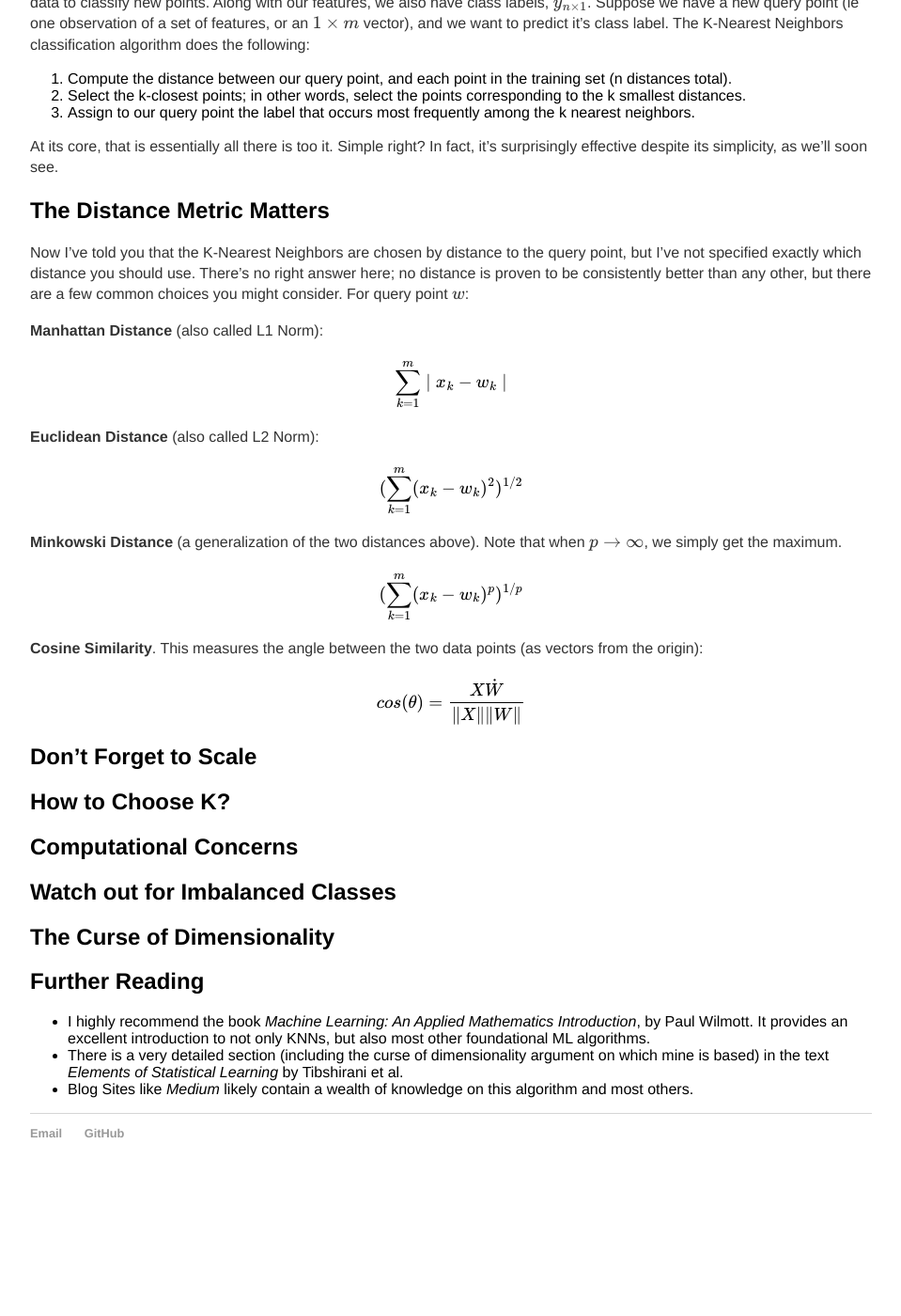
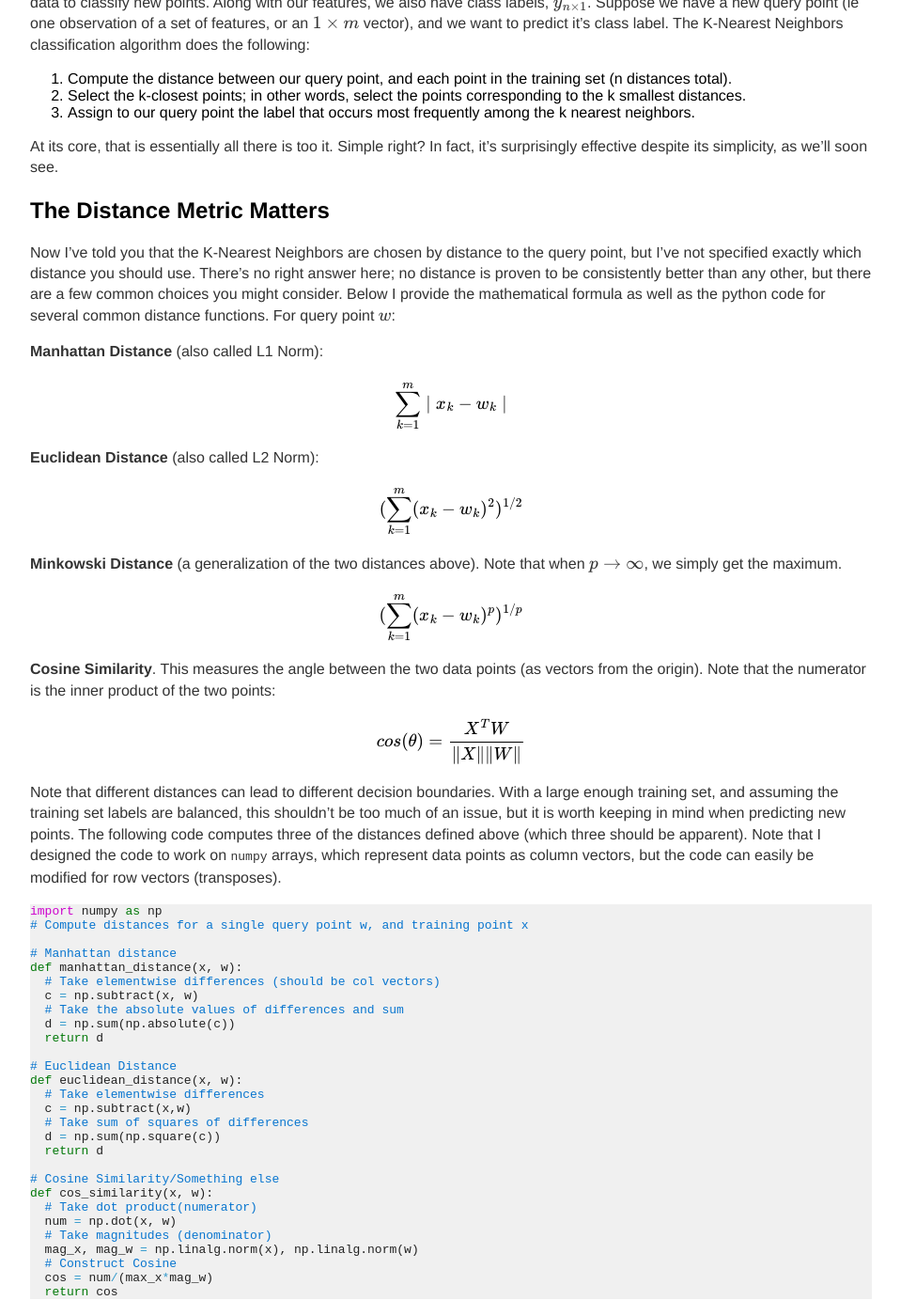
Before and after one commit to 12mre1/12mre1.github.io, a Jekyll site: the page built from _posts/2020-12-10-The-Surprising-Effectiveness-of-K-Nearest-Neighbours.md, in a window 1280 px wide and 1400 px high, scrolled down 681 px. Shown: the whole window at 94% size, without its empty margins (160-1119 px from the left). Built offline with Jekyll 4.4.1, drawn with Linux system fonts in a browser that asks for light colours; formulas are drawn with MathJax 3; before the commit the page ends 1954 px from its top, so only the background shows below that; some of the changed text lies outside the part shown.

Commit message:
update knn post

````diff
--- a/_posts/2020-12-10-The-Surprising-Effectiveness-of-K-Nearest-Neighbours.md
+++ b/_posts/2020-12-10-The-Surprising-Effectiveness-of-K-Nearest-Neighbours.md
@@ -23,7 +23,7 @@ At its core, that is essentially all there is too it. Simple right? In fact, it'
 
 ## The Distance Metric Matters
 
-Now I've told you that the K-Nearest Neighbors are chosen by distance to the query point, but I've not specified exactly which distance you should use. There's no right answer here; no distance is proven to be consistently better than any other, but there are a few common choices you might consider. For query point \\( w \\):
+Now I've told you that the K-Nearest Neighbors are chosen by distance to the query point, but I've not specified exactly which distance you should use. There's no right answer here; no distance is proven to be consistently better than any other, but there are a few common choices you might consider. Below I provide the mathematical formula as well as the python code for several common distance functions. For query point \\( w \\):
 
 __Manhattan Distance__ (also called L1 Norm):
 
@@ -37,13 +37,49 @@ __Minkowski Distance__ (a generalization of the two distances above). Note that
 
 $$ ( \sum_{k=1}^{m} (x_k - w_k )^p )^{1/p} $$
 
-__Cosine Similarity__. This measures the angle between the two data points (as vectors from the origin):
+__Cosine Similarity__. This measures the angle between the two data points (as vectors from the origin). Note that the numerator is the inner product of the two points:
 
-$$ cos(\theta) = \frac{ X \dot W }{ \| X \| \| W \| } $$
+$$ cos(\theta) = \frac{ X^T W }{ \| X \| \| W \| } $$
+
+Note that different distances can lead to different decision boundaries. With a large enough training set, and assuming the training set labels are balanced, this shouldn't be too much of an issue, but it is worth keeping in mind when predicting new points. The following code computes three of the distances defined above (which three should be apparent). Note that I designed the code to work on `numpy` arrays, which represent data points as column vectors, but the code can easily be modified for row vectors (transposes).
+
+```python
+import numpy as np
+# Compute distances for a single query point w, and training point x
+
+# Manhattan distance
+def manhattan_distance(x, w):
+  # Take elementwise differences (should be col vectors)
+  c = np.subtract(x, w)
+  # Take the absolute values of differences and sum
+  d = np.sum(np.absolute(c))
+  return d
+
+# Euclidean Distance
+def euclidean_distance(x, w):
+  # Take elementwise differences
+  c = np.subtract(x,w)
+  # Take sum of squares of differences
+  d = np.sum(np.square(c))
+  return d
+
+# Cosine Similarity/Something else
+def cos_similarity(x, w):
+  # Take dot product(numerator)
+  num = np.dot(x, w)
+  # Take magnitudes (denominator)
+  mag_x, mag_w = np.linalg.norm(x), np.linalg.norm(w)
+  # Construct Cosine
+  cos = num/(max_x*mag_w)
+  return cos
+```
+In the classification object we will build shortly, we now have the means of using several different distance metrics, which will be helpful in determining how robust our results are.
 
 ## Don't Forget to Scale
 
 ## How to Choose K?
+
+The decision boundary we imply for new points depends on our choice of K. Thus K is considered a __hyperparameter__. How many nearest neighbors do we want? If we choose K to be small, then the boundary will be more flexible. This means that
 
 ## Computational Concerns
 
````
